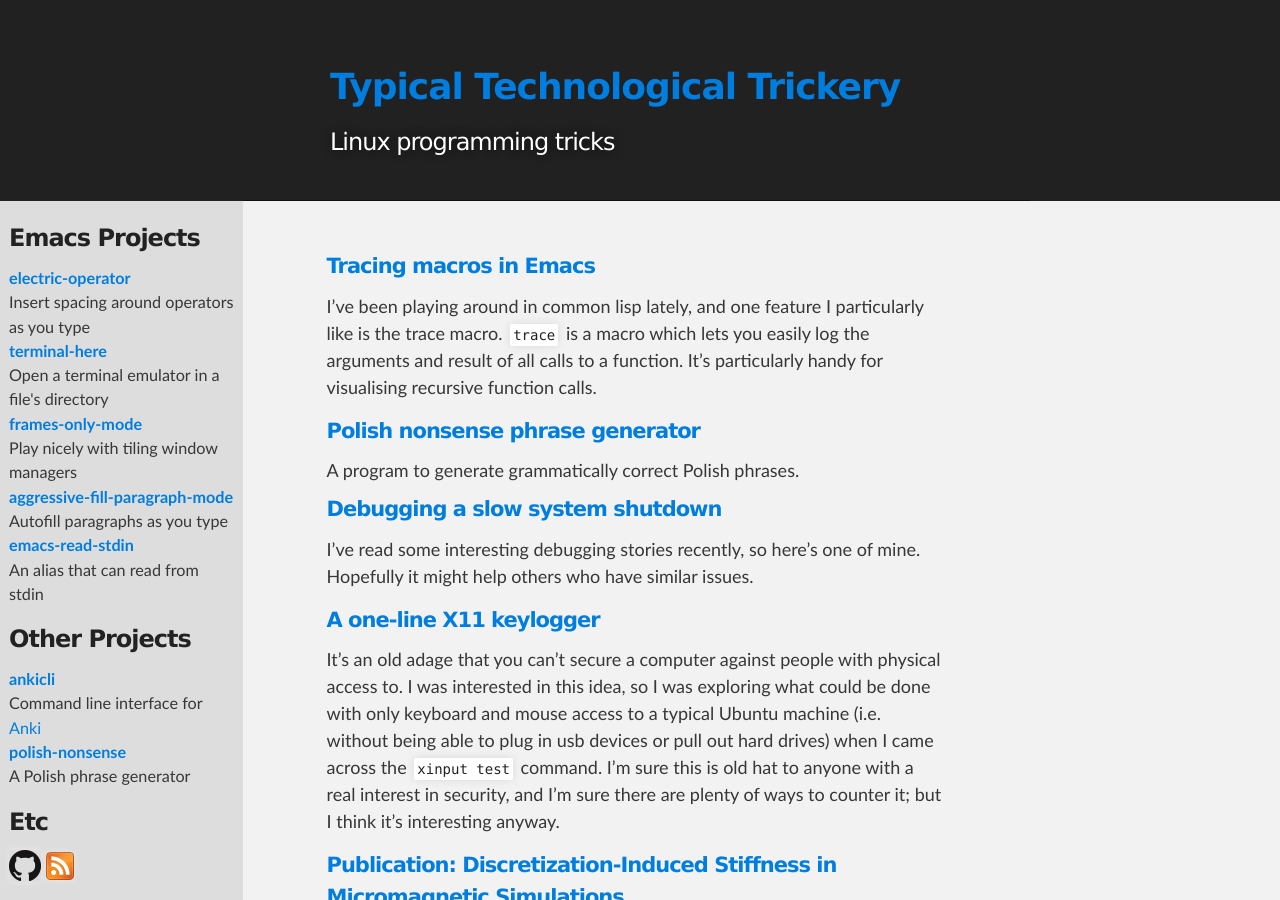
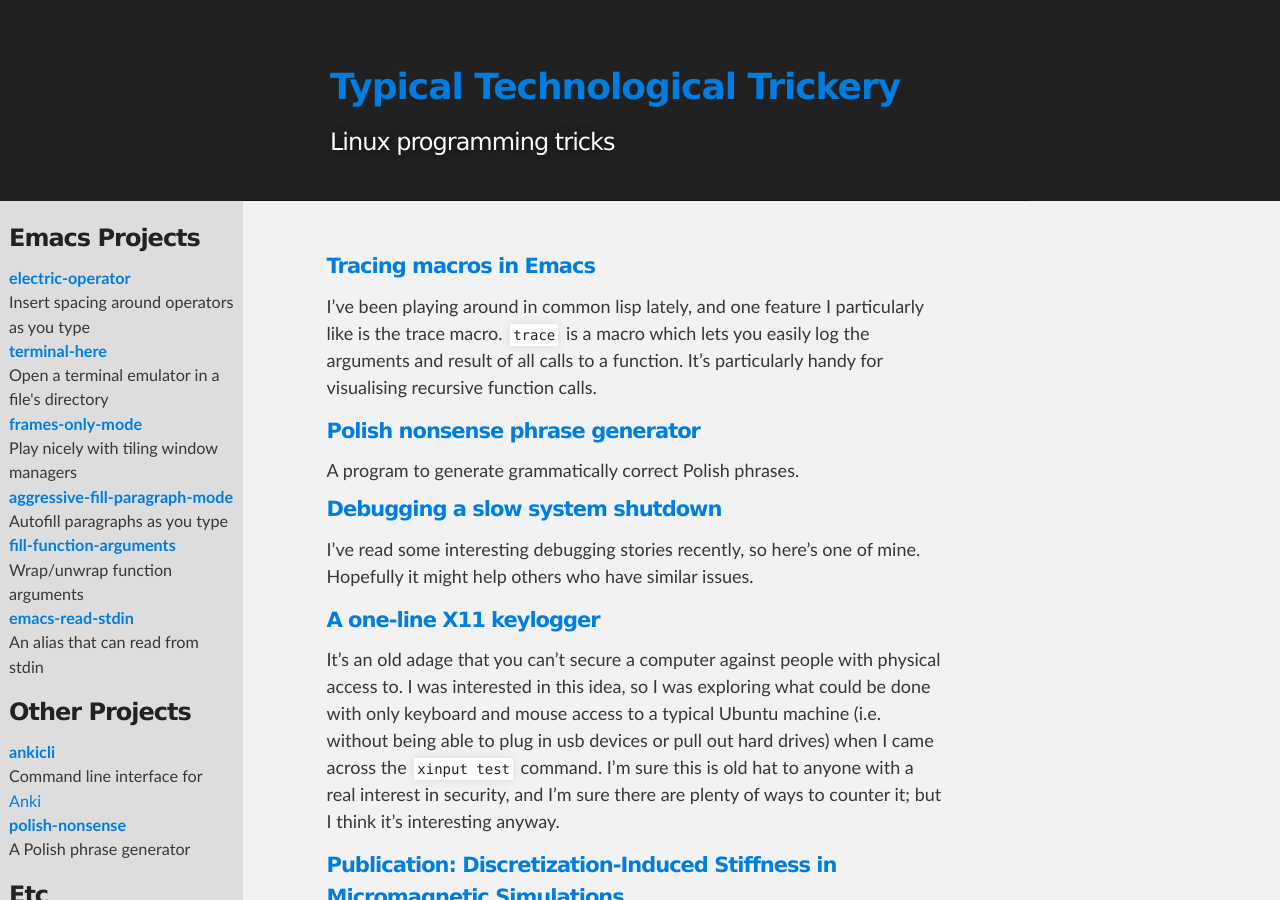
Before and after one commit to davidshepherd7/blog, a Jekyll site: the page built from index.html, in a window 1280 px wide and 900 px high. Built offline with Jekyll 4.4.1, drawn with Linux system fonts in a browser that asks for light colours.

Commit message:
Add fill-function-arguments link

```diff
--- a/_layouts/default.html
+++ b/_layouts/default.html
@@ -62,11 +62,19 @@
                         <a href="https://github.com/davidshepherd7/frames-only-mode">frames-only-mode</a>
                     </div>
                     Play nicely with tiling window managers
+                </li>
                 <li class="project">
                     <div class="project-name">
                         <a href="https://github.com/davidshepherd7/aggressive-fill-paragraph-mode">aggressive-fill-paragraph-mode</a>
                     </div>
                     Autofill paragraphs as you type
+                </li>
+
+                <li class="project">
+                    <div class="project-name">
+                        <a href="https://github.com/davidshepherd7/fill-function-arguments">fill-function-arguments</a>
+                    </div>
+                    Wrap/unwrap function arguments
                 </li>
 
                 <li class="project">
```
